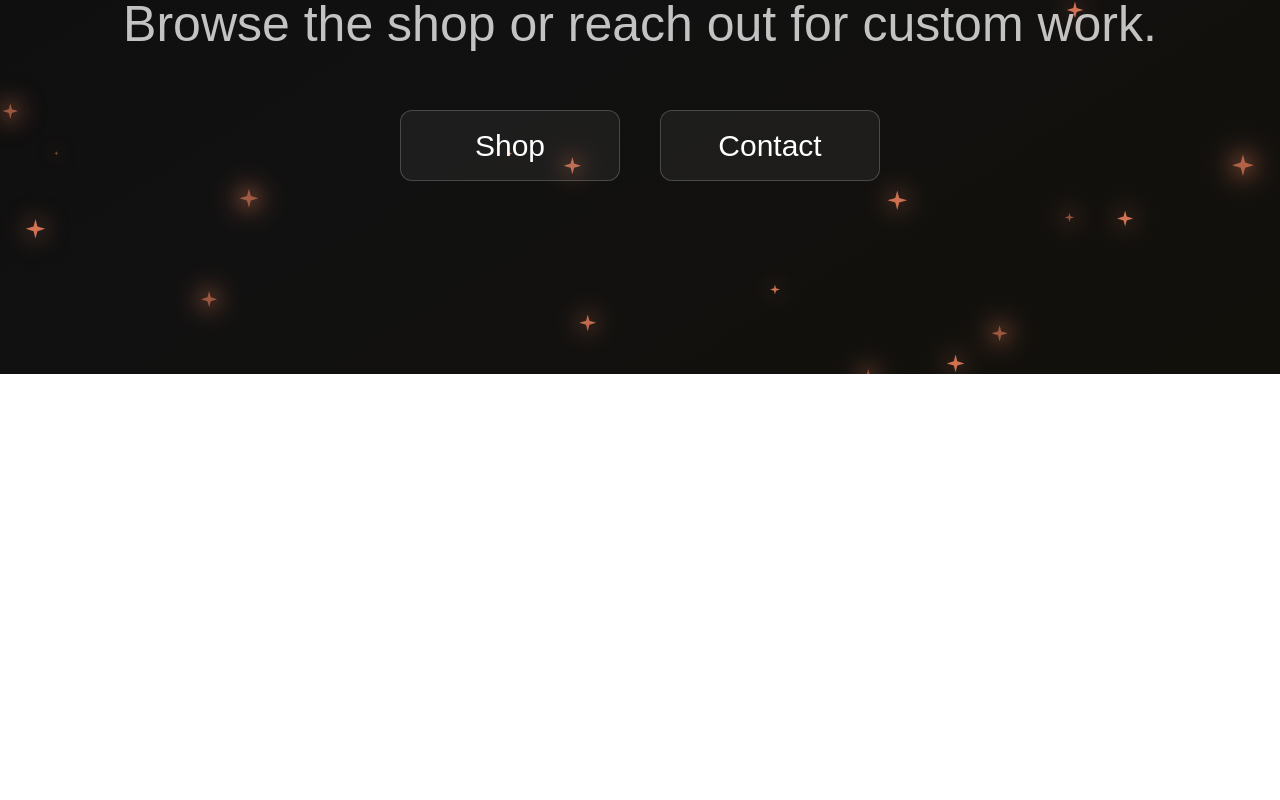
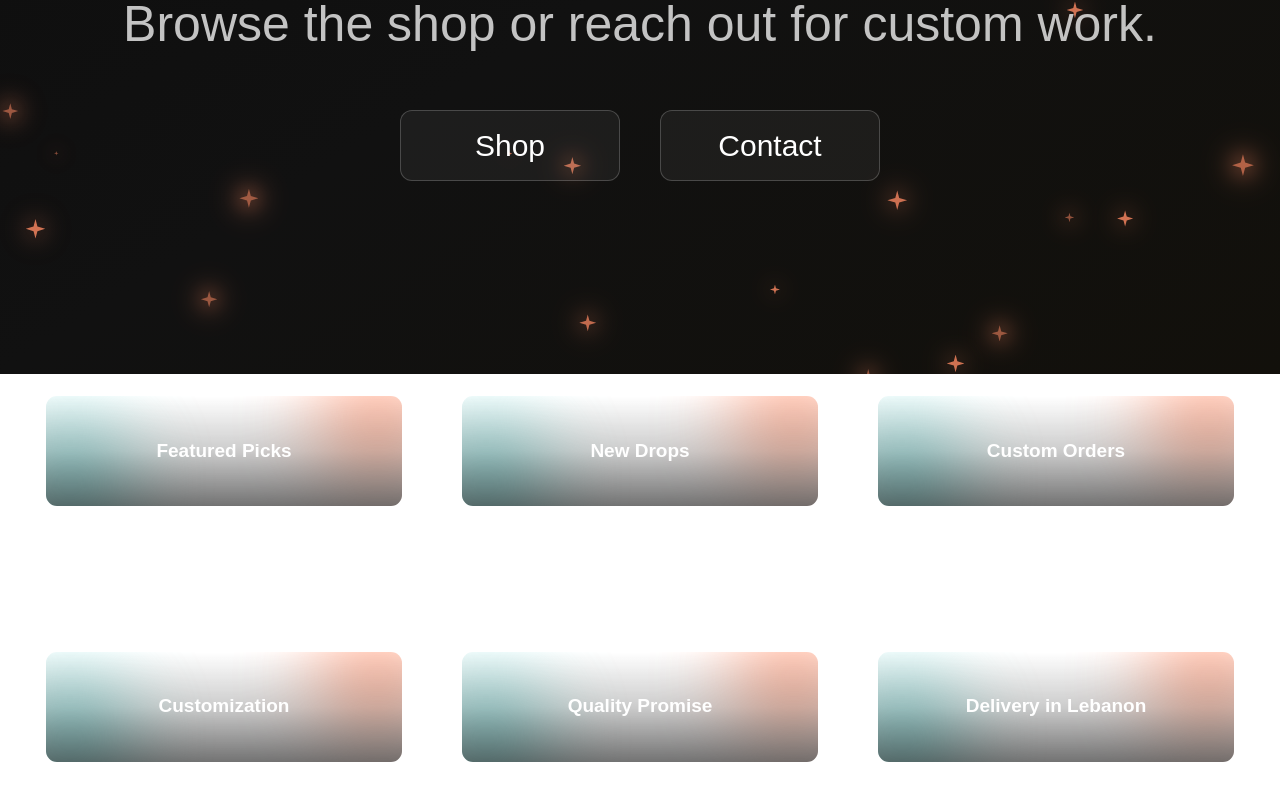
Before and after one commit to akaPaT0/Creative-Dimensions, a Next.js app: page / in a window 1280 px wide. Shown: the part 426-1226 px from the top of the page. Built offline with nearby package versions, Linux system fonts and the light colour scheme.

Commit message:
fixed cards with hover effect

```diff
--- a/app/page.tsx
+++ b/app/page.tsx
@@ -15,11 +15,10 @@ export default function Home() {
       <div className="p-8 text-center">
         <h2
             className="text-white font-semibold leading-tight text-center whitespace-nowrap
-            text-[42px] sm:text-6xl mt-2"
+              text-[42px] sm:text-6xl mt-2 [text-shadow:0_0_25px_rgba(255,139,100,0.35)]"
           >
             What we do
         </h2>
-
         <p className="text-white/75 mt-6 text-center text-[20px] sm:text-2xl">
           3D printed products and parts.
         </p>
@@ -56,9 +55,10 @@ export default function Home() {
         <div className="mx-auto max-w-7xl px-6 w-full">
           <div className="mx-auto max-w px-10">
             <div className="p-8 text-center">
-              <h2 className="text-white font-semibold leading-tight text-center lg:text-[100px]">
+              <h2 className="text-white font-semibold leading-tight text-center lg:text-[100px] [text-shadow:0_0_25px_rgba(255,139,100,0.35)]">
                 What we do
               </h2>
+
 
               <p className="text-white/75 mt-3 text-center lg:text-[50px]">
                 3D printed products and parts.
@@ -95,27 +95,70 @@ export default function Home() {
       {/* Rest of page (scroll) */}
 <section className="relative z-10 pb-12">
   <div className="mx-auto max-w-7xl px-6">
-          <div className="grid gap-4 sm:grid-cols-2 lg:grid-cols-3">
+    <div className="grid gap-x-4 gap-y-10 sm:grid-cols-2 lg:grid-cols-3">
       {[
-              { title: "Printers", desc: "FDM and resin options for every workflow." },
-              { title: "Filament & Resin", desc: "Materials that print clean and consistent." },
-              { title: "Accessories", desc: "Nozzles, beds, parts, upgrades, and more." },
-              { title: "Repairs", desc: "Diagnostics, calibration, and maintenance." },
-              { title: "Training", desc: "From basics to advanced slicing and tuning." },
-              { title: "Custom Prints", desc: "Bring an idea, we’ll make it real." },
+        {
+          title: "Featured Picks",
+          desc: "Curated designs we recommend first. Clean, reliable, giftable.",
+        },
+        {
+          title: "New Drops",
+          desc: "Fresh designs added regularly. Sometimes limited runs.",
+        },
+        {
+          title: "Custom Orders",
+          desc: "Send an idea, photo, or sketch. We design, print, and finish.",
+        },
+        {
+          title: "Customization",
+          desc: "Names, sizes, small tweaks. Made for you.",
+        },
+        {
+          title: "Quality Promise",
+          desc: "Calibrated machines, clean layers, consistent fit and finish.",
+        },
+        {
+          title: "Delivery in Lebanon",
+          desc: "Pickup or delivery. Clear timelines and safe packaging.",
+        },
       ].map((item) => (
         <div
           key={item.title}
-                className="rounded-2xl border border-white/10 bg-white/5 backdrop-blur-xl backdrop-saturate-150 p-5"
+          className="rounded-2xl border border-white/10 bg-white/5 backdrop-blur-xl backdrop-saturate-150 p-5
+            transition-transform duration-200 ease-out
+            hover:scale-[1.02] active:scale-[0.99]"
         >
-                <div className="h-28 rounded-xl border border-white/10 bg-white/5" />
-                <div className="mt-4 text-white font-medium">{item.title}</div>
-                <div className="mt-1 text-white/70 text-sm">{item.desc}</div>
+          {/* Thumbnail with centered title */}
+          <div className="h-28 rounded-xl border border-white/10 bg-white/5 relative overflow-hidden flex items-center justify-center">
+            <div
+              className="absolute -top-10 -right-10 h-32 w-32 rounded-full blur-2xl opacity-60"
+              style={{ background: "#FF8B64" }}
+            />
+            <div
+              className="absolute -bottom-10 -left-10 h-32 w-32 rounded-full blur-2xl opacity-50"
+              style={{ background: "#3BC7C4" }}
+            />
+
+            <div className="absolute inset-0 bg-gradient-to-t from-black/55 via-black/20 to-transparent" />
+
+            <div className="relative px-4 text-center">
+              <div className="text-white font-semibold text-[18px] sm:text-[19px]">
+                {item.title}
+              </div>
+            </div>
+          </div>
+
+          {/* Description below (more vertical breathing room) */}
+          <div className="mt-4 text-white/70 text-sm leading-relaxed">
+            {item.desc}
+          </div>
         </div>
       ))}
     </div>
   </div>
 </section>
+
+
     </main>
   );
 }
```
Lines whose indentation alone changed are shown as unchanged.
